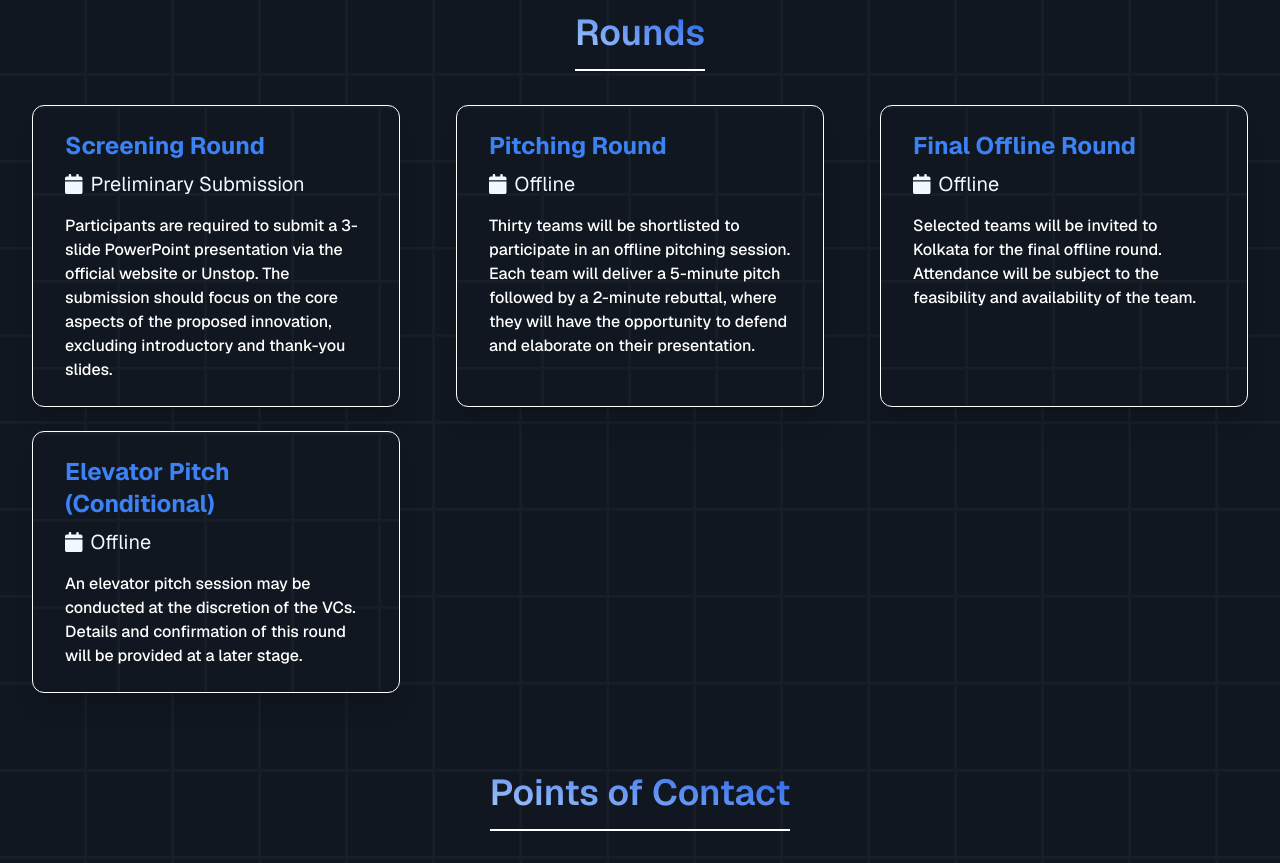
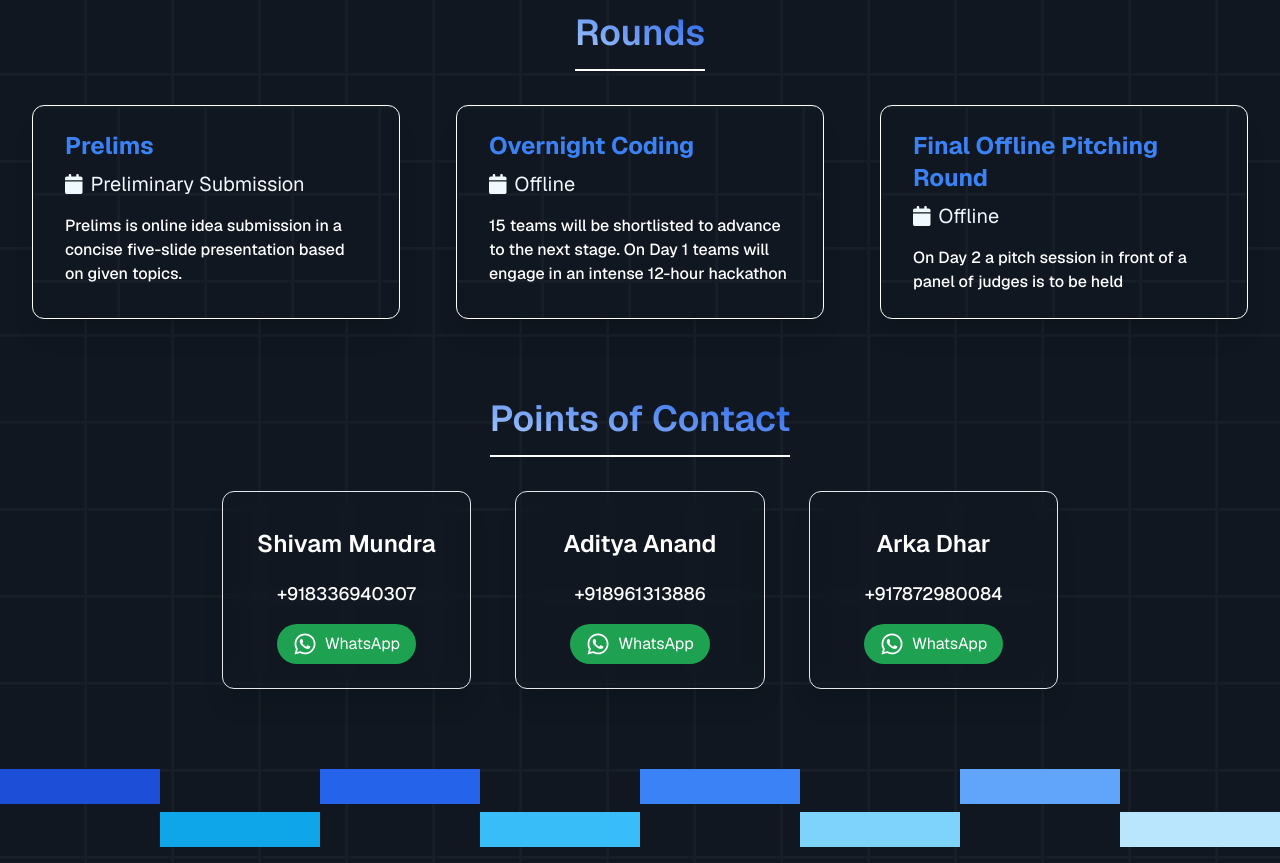
Before and after one commit to jadavpur-university-ed-cell/esummit-24, a Next.js app: page /events/hacknpitch in a window 1280 px wide. Shown: the part 1580-2443 px from the top of the page. Built offline with nearby package versions, Linux system fonts and the light colour scheme; no server answers.

Commit message:
updated hacknpitch info

```diff
--- a/app/events/hacknpitch/clientCode.tsx
+++ b/app/events/hacknpitch/clientCode.tsx
@@ -143,25 +143,21 @@ const HacknPitchEvent: React.FC<eventProps> = ({allow}) => {
           textColor="text-sky-50"
           rounds={[
             {
-              title: 'Screening Round',
+              title: 'Prelims',
               date: 'Preliminary Submission',
-              description: 'Participants are required to submit a 3-slide PowerPoint presentation via the official website or Unstop. The submission should focus on the core aspects of the proposed innovation, excluding introductory and thank-you slides.',
+              description: ' Prelims is  online idea submission  in a concise five-slide presentation based on given topics.',
             },
             {
-              title: 'Pitching Round',
+              title: 'Overnight Coding',
               date: 'Offline',
-              description: 'Thirty teams will be shortlisted to participate in an offline pitching session. Each team will deliver a 5-minute pitch followed by a 2-minute rebuttal, where they will have the opportunity to defend and elaborate on their presentation.',
+              description: ' 15 teams will be shortlisted to advance to the next stage. On Day 1 teams will engage in an intense 12-hour hackathon',
             },
             {
-              title: 'Final Offline Round',
+              title: 'Final Offline Pitching Round',
               date: 'Offline',
-              description: 'Selected teams will be invited to Kolkata for the final offline round. Attendance will be subject to the feasibility and availability of the team.',
+              description: 'On Day 2   a pitch session in front of a panel of judges  is to be held',
             },
-            {
-              title: 'Elevator Pitch (Conditional)',
-              date: 'Offline',
-              description: 'An elevator pitch session may be conducted at the discretion of the VCs. Details and confirmation of this round will be provided at a later stage.',
-            },
+
           ]}
         />
       </div>
```
